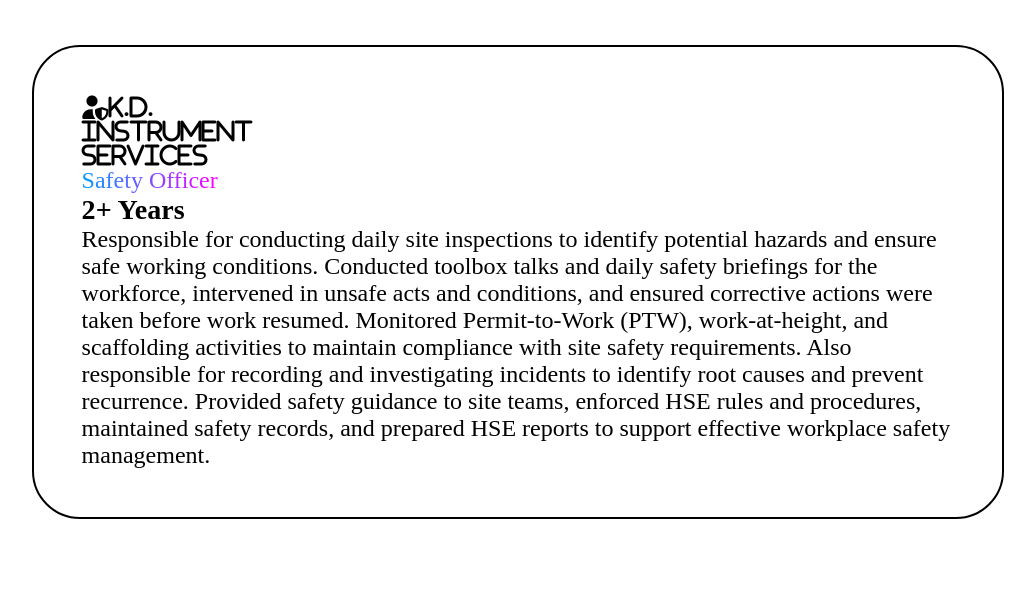
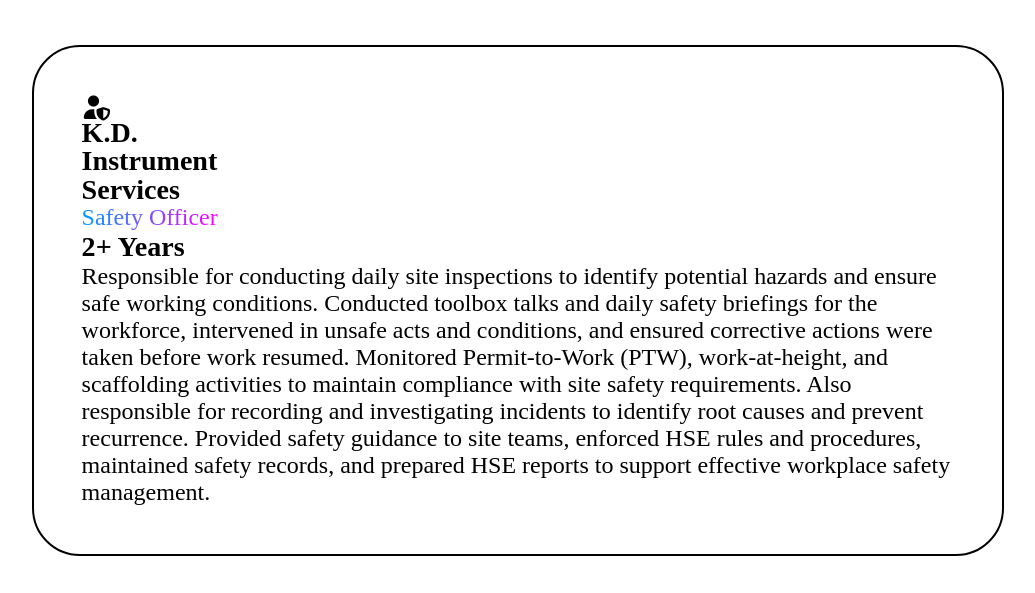
Before and after one commit to afridi-khan-ds/Afridi_Portfolio, a plain HTML site: page index.html in a window 1280 px wide. Shown: the part 2147-2740 px from the top of the page, without its empty margins (122-1157 px from the left). Drawn offline with Linux system fonts and the light colour scheme.

```diff
--- a/index.html
+++ b/index.html
@@ -103,7 +103,7 @@
         <div class="experience-info">
             <div class="grid">
                 <div class="grid-card">
-                    <i class="fa-solid fa-user-shield">K.D. Instrument Services</i>
+                    <i class="fa-solid fa-user-shield"><h3>K.D. Instrument Services</h3></i>
                     <span>Safety Officer</span>
                     <h3>2+ Years</h3>
                     <p>Responsible for conducting daily site inspections to identify potential hazards and ensure safe working conditions. Conducted toolbox talks and daily safety briefings for the workforce, intervened in unsafe acts and conditions, and ensured corrective actions were taken before work resumed. Monitored Permit-to-Work (PTW), work-at-height, and scaffolding activities to maintain compliance with site safety requirements.
```
